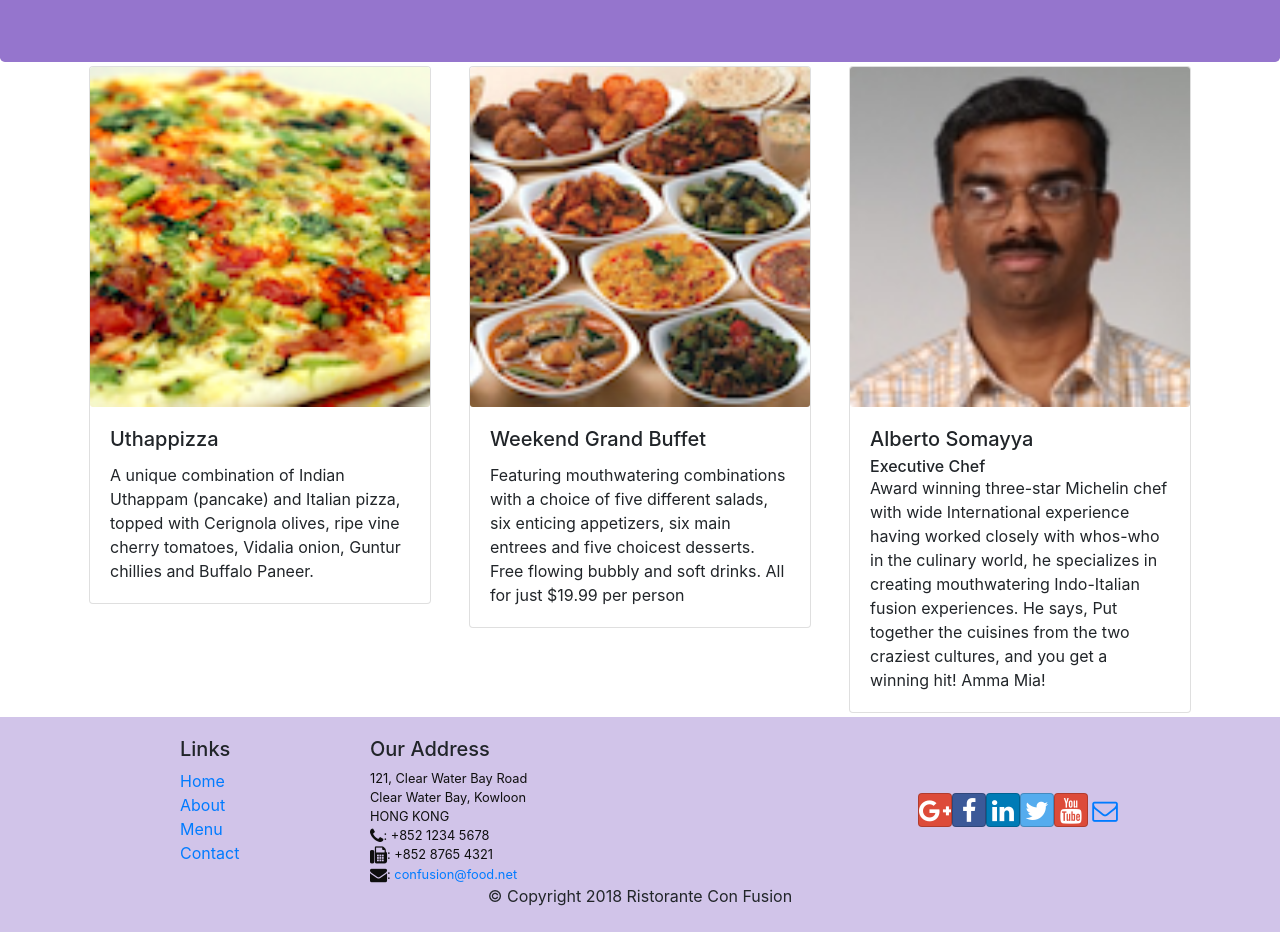
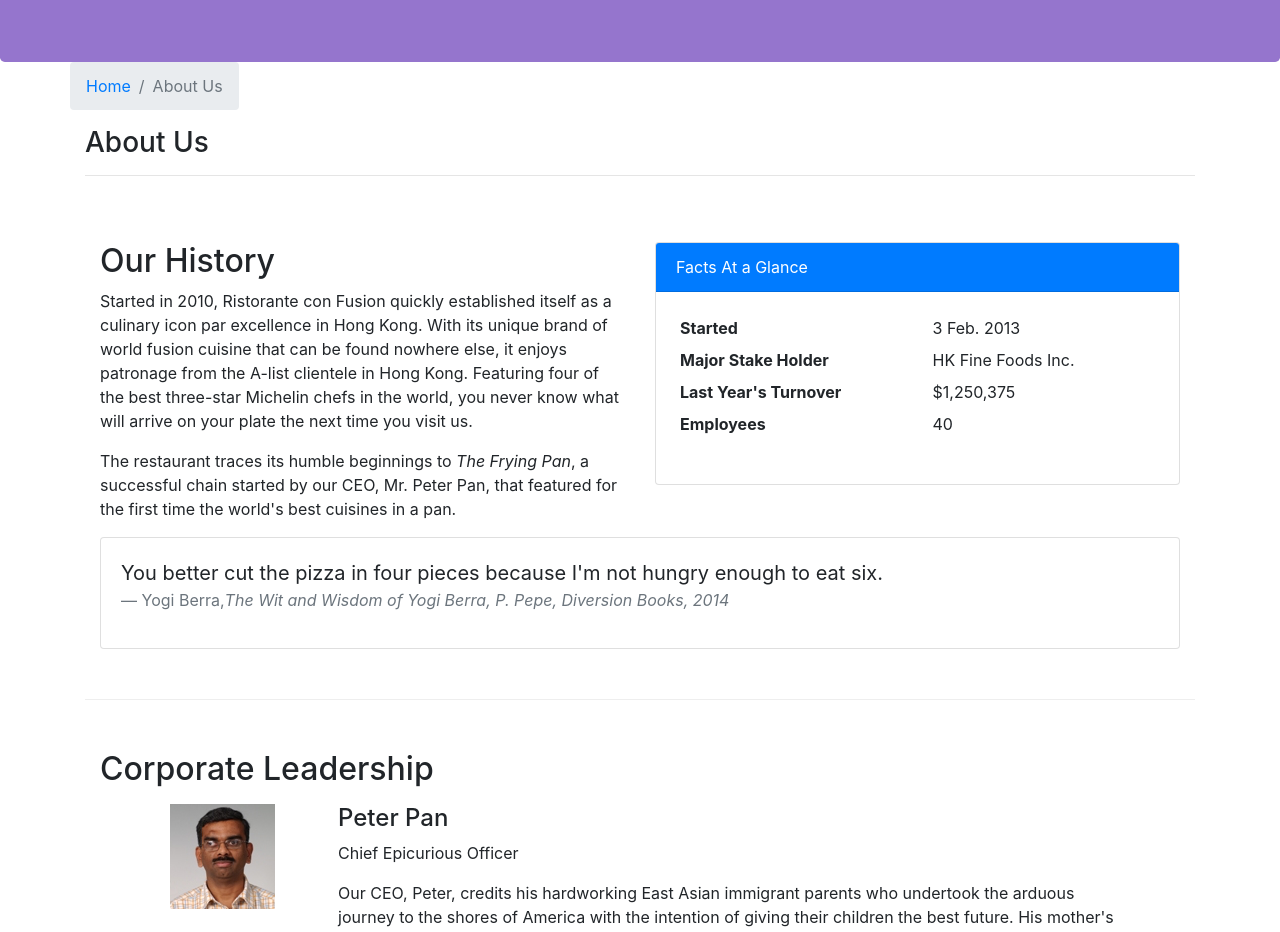
Before and after one commit to gaggudeep/react-restaurant-website, a React (Create React App) app: page /aboutus in a window 1280 px wide. Before the commit this address led to /home. Shown: the part 280-1212 px from the top of the page. Built offline with nearby package versions, Linux system fonts and the light colour scheme.

Commit message:
Controlled Forms

```diff
--- /dev/null
+++ b/src/components/AboutComponent.js
@@ -0,0 +1,93 @@
+import React from 'react';
+import { Breadcrumb, BreadcrumbItem, Card, CardBody, CardHeader, Media } from 'reactstrap';
+import { Link } from 'react-router-dom';
+
+function RenderLeader({ leader }) {
+    return (
+        <div key={leader.id} className="col-12">
+            <Media className="col-12 mt-2">
+                <Media className="mr-5 align-items-left">
+                    <Media object src={leader.image} alt={leader.name} />
+                </Media>
+                <Media body className="col-12">
+                    <Media heading>{leader.name}</Media>
+                    <p>{leader.designation}</p>
+                    <p>{leader.description}</p>
+                </Media>
+            </Media>
+        </div>
+    );
+}
+
+function About(props) {
+    const leaders = props.leaders.map((leader) => {
+        return (
+            <RenderLeader leader={leader} />
+        );
+    });
+
+    return(
+        <div className="container">
+            <div className="row">
+                <Breadcrumb>
+                    <BreadcrumbItem><Link to="/home">Home</Link></BreadcrumbItem>
+                    <BreadcrumbItem active>About Us</BreadcrumbItem>
+                </Breadcrumb>
+                <div className="col-12">
+                    <h3>About Us</h3>
+                    <hr />
+                </div>
+            </div>
+            <div className="row row-content">
+                <div className="col-12 col-md-6">
+                    <h2>Our History</h2>
+                    <p>Started in 2010, Ristorante con Fusion quickly established itself as a culinary icon par excellence in Hong Kong. With its unique brand of world fusion cuisine that can be found nowhere else, it enjoys patronage from the A-list clientele in Hong Kong.  Featuring four of the best three-star Michelin chefs in the world, you never know what will arrive on your plate the next time you visit us.</p>
+                    <p>The restaurant traces its humble beginnings to <em>The Frying Pan</em>, a successful chain started by our CEO, Mr. Peter Pan, that featured for the first time the world's best cuisines in a pan.</p>
+                </div>
+                <div className="col-12 col-md-6">
+                    <Card>
+                        <CardHeader className="bg-primary text-white">Facts At a Glance</CardHeader>
+                        <CardBody>
+                            <dl className="row p-1">
+                                <dt className="col-6">Started</dt>
+                                <dd className="col-6">3 Feb. 2013</dd>
+                                <dt className="col-6">Major Stake Holder</dt>
+                                <dd className="col-6">HK Fine Foods Inc.</dd>
+                                <dt className="col-6">Last Year's Turnover</dt>
+                                <dd className="col-6">$1,250,375</dd>
+                                <dt className="col-6">Employees</dt>
+                                <dd className="col-6">40</dd>
+                            </dl>
+                        </CardBody>
+                    </Card>
+                </div>
+                <div className="col-12">
+                    <Card>
+                        <CardBody className="bg-faded">
+                            <blockquote className="blockquote">
+                                <p className="mb-0">You better cut the pizza in four pieces because
+                                    I'm not hungry enough to eat six.</p>
+                                <footer className="blockquote-footer">Yogi Berra,
+                                <cite title="Source Title">The Wit and Wisdom of Yogi Berra,
+                                    P. Pepe, Diversion Books, 2014</cite>
+                                </footer>
+                            </blockquote>
+                        </CardBody>
+                    </Card>
+                </div>
+            </div>
+            <div className="row row-content">
+                <div className="col-12">
+                    <h2>Corporate Leadership</h2>
+                </div>
+                <div className="col-12">
+                    <Media list>
+                        {leaders}
+                    </Media>
+                </div>
+            </div>
+        </div>
+    );
+}
+
+export default About;
--- a/src/components/ContactComponent.js
+++ b/src/components/ContactComponent.js
@@ -1,8 +1,42 @@
-import React from 'react';
-import { Breadcrumb, BreadcrumbItem } from 'reactstrap';
+import React, { Component } from 'react';
+import { Breadcrumb, BreadcrumbItem, Button, Form, FormGroup, Label, Input, Col } from 'reactstrap';
 import { Link } from 'react-router-dom';
 
-function Contact(props) {
+class Contact extends Component {
+
+    constructor(props) {
+        super(props);
+
+        this.state = {
+            firstname: "",
+            lastname: "",
+            telnum: "",
+            email: "",
+            agree: false,
+            contacType: 'Tel.',
+            message: ""
+        }
+        this.handleSubmit = this.handleSubmit.bind(this);
+        this.handleInputChange = this.handleInputChange.bind(this);
+}
+
+    handleInputChange(event) {
+        const target = event.target;
+        const value = target.type === 'checkbox' ? target.checked : target.value;
+        const name = target.name;
+
+        this.setState({
+            [name]: value
+        });
+    }
+
+    handleSubmit(event) {
+        console.log("Current State is: " + JSON.stringify(this.state));
+        alert("Current State is: " + JSON.stringify(this.state));
+        event.preventDefault();
+    }
+
+    render() {
         return(
             <div className="container">
                 <div className="row">
@@ -40,9 +74,70 @@
                             <a role="button" className="btn btn-success" href="mailto:confusion@food.net"><i className="fa fa-envelope-o"></i> Email</a>
                         </div>
                     </div>
+                </div><div className="row row-content">
+                    <div className="col-12">
+                        <h3>Send us your feedback</h3>
+                    </div>
+                    <div className="col-12 col-md-9">
+                        <Form onSubmit={this.handleSubmit}>
+                            <FormGroup row>
+                                <Label htmlFor="firstname" md={2}>First Name</Label>
+                                <Col  md={10}>
+                                    <Input type="text" id="firstname" name="firstname" placeholder="First Name" value={this.state.firstname} onChange={this.handleInputChange} />
+                                </Col>
+                            </FormGroup>
+                            <FormGroup row>
+                                <Label htmlFor="lastname" md={2}>Last Name</Label>
+                                <Col  md={10}>
+                                    <Input type="text" id="lastname" name="lastname" placeholder="Last Name" value={this.state.lastname} onChange={this.handleInputChange} />
+                                </Col>
+                            </FormGroup>
+                            <FormGroup row>
+                                <Label htmlFor="telnum" md={2}>Contact Tel.</Label>
+                                <Col  md={10}>
+                                    <Input type="tel" id="telnum" name="telnum" placeholder="Tel. Number" value={this.state.telnum} onChange={this.handleInputChange} />
+                                </Col>
+                            </FormGroup>
+                            <FormGroup row>
+                                <Label htmlFor="email" md={2}>Email</Label>
+                                <Col  md={10}>
+                                    <Input type="email" id="email" name="email" placeholder="Email" value={this.state.email} onChange={this.handleInputChange} />
+                                </Col>
+                            </FormGroup>
+                            <FormGroup row>
+                                <Col md={{size: 6, offset: 2}}>
+                                    <FormGroup check>
+                                        <Label check>
+                                            <Input type="checkbox" name="agree" checked={this.state.agree} onChange={this.handleInputChange} /> {' '} <strong>May we contact you?</strong>
+                                        </Label>
+                                    </FormGroup>
+                                </Col>
+                                <Col md={{size: 3, offset: 1}}>
+                                    <Input type="select" name="contactType" value={this.state.contacType} onChange={this.handleInputChange}>
+                                        <option>Tel.</option>
+                                        <option>Email</option>
+                                    </Input>
+                                </Col>
+                            </FormGroup>
+                            <FormGroup row>
+                                <Label htmlFor="feedback" md={2}>Your Feeback</Label>
+                                <Col  md={10}>
+                                    <Input type="textarea" id="message" name="message" rows="12" value={this.state.message} onChange={this.handleInputChange} />
+                                </Col>
+                            </FormGroup>
+                            <FormGroup row>
+                                <Col md={{size:10, offset:2}}>
+                                    <Button type="submit" color="primary">
+                                        Send Feedback
+                                    </Button>
+                                </Col>
+                            </FormGroup>
+                        </Form>
+                    </div>
                 </div>
             </div>
         );
     }
+}
 
 export default Contact;
--- a/src/components/MainComponent.js
+++ b/src/components/MainComponent.js
@@ -5,6 +5,7 @@
 import Header from './HeaderComponent';
 import Footer from './FooterComponent';
 import Contact from './ContactComponent';
+import About from './AboutComponent';
 import { DISHES } from '../shared/dishes';
 import { COMMENTS } from '../shared/comments';
 import { LEADERS } from '../shared/leaders';
@@ -51,6 +52,7 @@
                     <Route exact path="/menu" component={() => <Menu dishes={this.state.dishes} />} />
                     <Route path='/menu/:dishId' component={DishWithId} />
                     <Route exact path="/contactus" component={Contact} />
+                    <Route exact path="/aboutus" component={() => <About leaders={this.state.leaders} />} />
                     <Redirect to="/home" />
                 </Switch>
                 <Footer />
```
Lines whose indentation alone changed are shown as unchanged.
